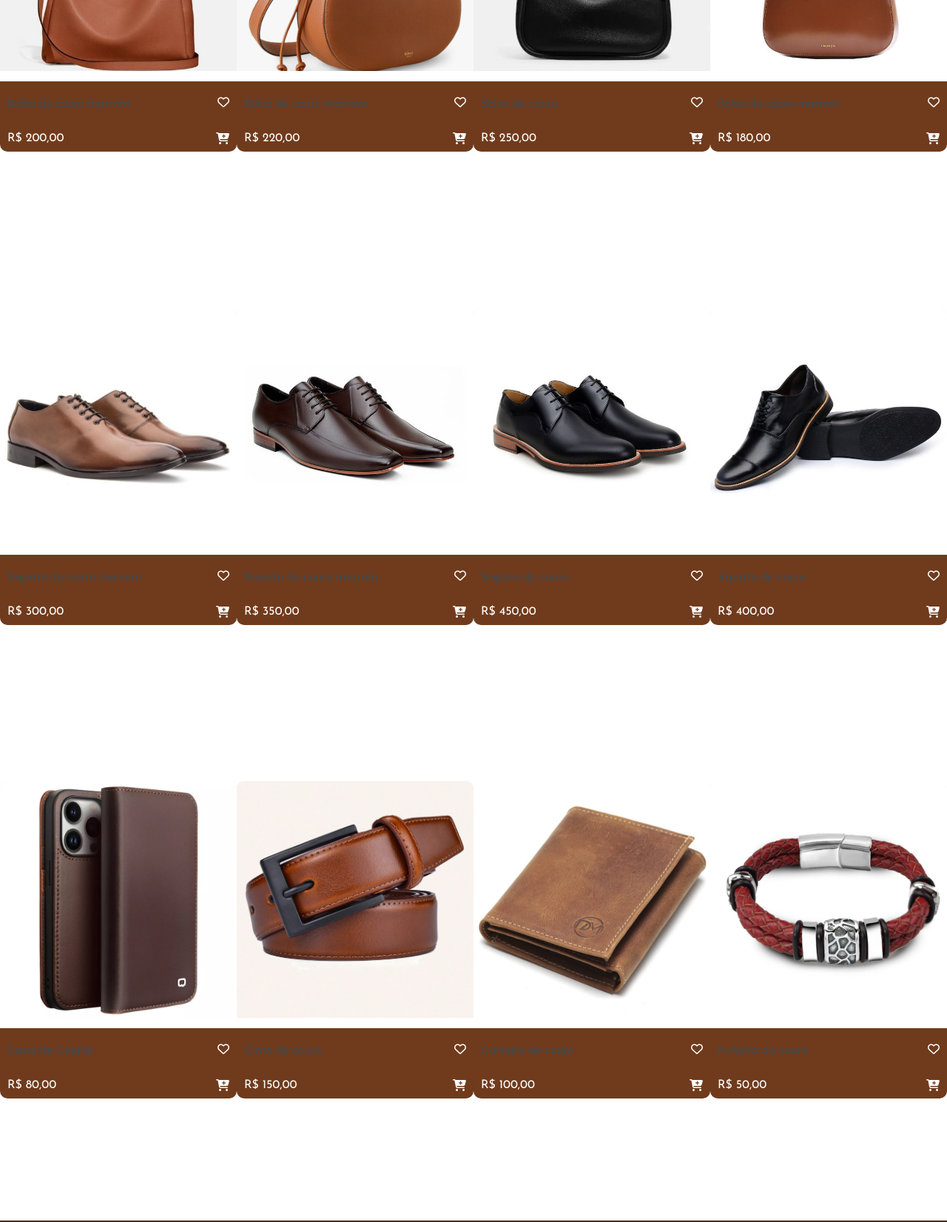
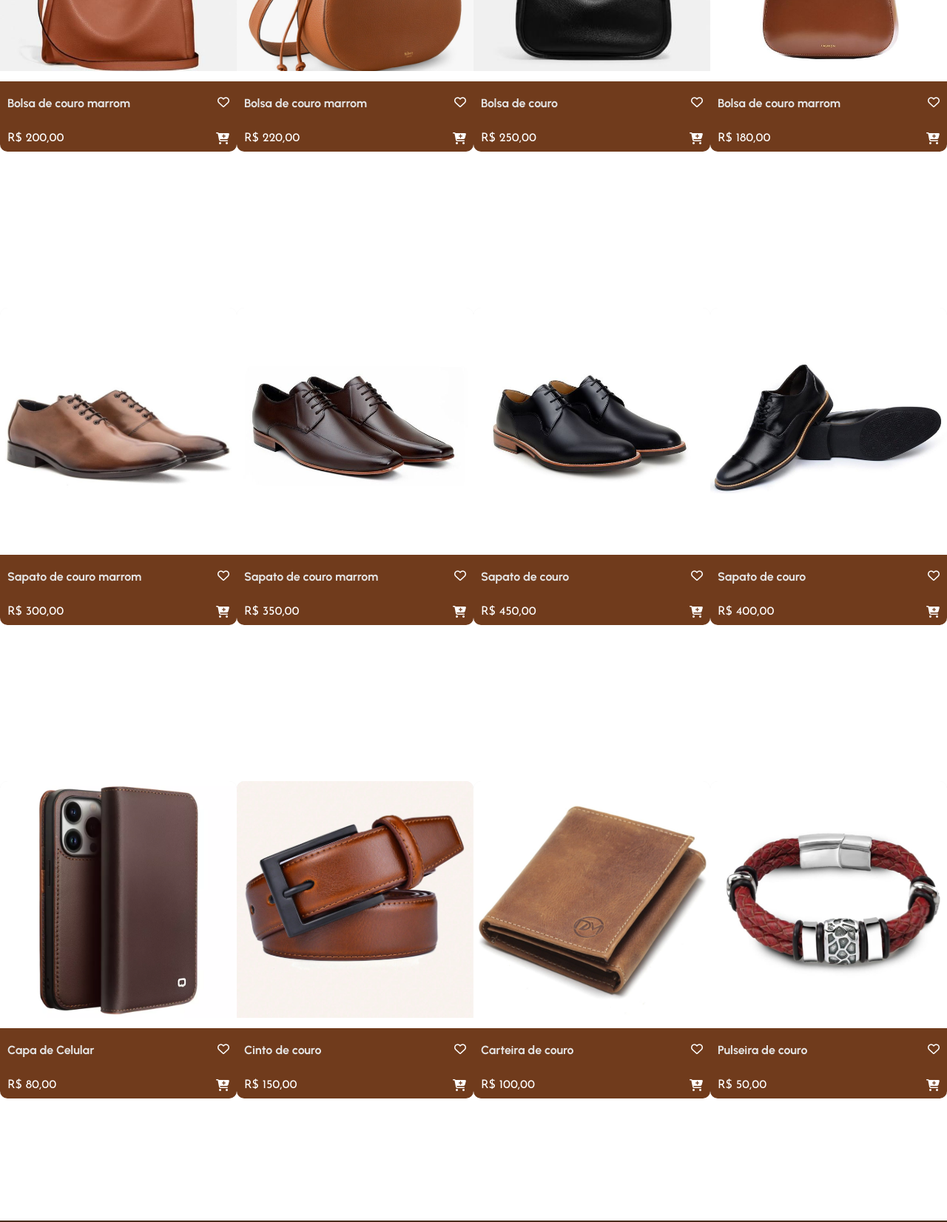
Before and after one commit to 2023-senai-sp-ford-enter/blueCase-sapataria-arnaldo, a plain HTML site: page catalogo.html in a window 1280 px wide. Shown: the part 1100-2752 px from the top of the page at 74% size. Drawn offline with Linux system fonts and the light colour scheme.

Commit message:
Corrigindo cor dos parágrafos

```diff
--- a/catalogo.html
+++ b/catalogo.html
@@ -14,6 +14,7 @@
 <body>
     <header id="header" class="header">
         <h1 class="header-title">Sapataria do Arnaldo</h1>
+
         <nav class="navbar">
             <ul>
                 <li>
@@ -29,7 +30,12 @@
                     <a href="contato.html">Contato</a>
                 </li>
                 <li>
-                    <a href="login.html">Login</a>
+                    <a href="login.html"><i class="fa-solid fa-user"></i></a>
+                </li>
+                <li>
+                    <button id="theme-btn">
+                        <i class="fa-solid fa-circle-half-stroke"></i>
+                    </button>
                 </li>
             </ul>
         </nav>
@@ -67,7 +73,7 @@
                         <img src="img/bags-catalog/catalog-bag-1.jpg" loading="lazy" alt="foto de bolsa">
 
                         <div class="text-card">
-                            <p>Bolsa de couro marrom</p>
+                            <p class="description-paragraph">Bolsa de couro marrom</p>
                             <i class="fa-regular fa-heart"></i>
                         </div>
 
@@ -81,7 +87,7 @@
                         <img src="img/bags-catalog/catalog-bag-2.jpg" loading="lazy" alt="foto de bolsa">
 
                         <div class="text-card">
-                            <p>Bolsa de couro marrom</p>
+                            <p class="description-paragraph">Bolsa de couro marrom</p>
                             <i class="fa-regular fa-heart"></i>
                         </div>
 
@@ -95,7 +101,7 @@
                         <img src="img/bags-catalog/catalog-bag-3.jpg" loading="lazy" alt="foto de bolsa">
 
                         <div class="text-card">
-                            <p>Bolsa de couro</p>
+                            <p class="description-paragraph">Bolsa de couro</p>
                             <i class="fa-regular fa-heart"></i>
                         </div>
 
@@ -109,7 +115,7 @@
                         <img src="img/bags-catalog/catalog-bag-4.jpg" loading="lazy" alt="foto de bolsa">
 
                         <div class="text-card">
-                            <p>Bolsa de couro marrom</p>
+                            <p class="description-paragraph">Bolsa de couro marrom</p>
                             <i class="fa-regular fa-heart"></i>
                         </div>
 
@@ -125,7 +131,7 @@
                         <img src="img/sap-brw.jpg" loading="lazy" alt="foto de sapato">
 
                         <div class="text-card">
-                            <p>Sapato de couro marrom</p>
+                            <p class="description-paragraph">Sapato de couro marrom</p>
                             <i class="fa-regular fa-heart"></i>
                         </div>
 
@@ -139,7 +145,7 @@
                         <img src="img/shoes-catalog/catalog-shoe-2.jpg" loading="lazy" alt="foto de sapato">
 
                         <div class="text-card">
-                            <p>Sapato de couro marrom</p>
+                            <p class="description-paragraph">Sapato de couro marrom</p>
                             <i class="fa-regular fa-heart"></i>
                         </div>
 
@@ -153,7 +159,7 @@
                         <img src="img/shoes-catalog/catalog-shoe-3.jpg" loading="lazy" alt="foto de sapato">
 
                         <div class="text-card">
-                            <p>Sapato de couro</p>
+                            <p class="description-paragraph">Sapato de couro</p>
                             <i class="fa-regular fa-heart"></i>
                         </div>
 
@@ -167,7 +173,7 @@
                         <img src="img/shoes-catalog/catalog-shoe-4.jpg" loading="lazy" alt="foto de sapato">
 
                         <div class="text-card">
-                            <p>Sapato de couro </p>
+                            <p class="description-paragraph">Sapato de couro </p>
                             <i class="fa-regular fa-heart"></i>
                         </div>
 
@@ -183,7 +189,7 @@
                         <img src="img/capa-de-celular.webp" loading="lazy" alt="foto da capa de celular">
 
                         <div class="text-card">
-                            <p>Capa de Celular </p>
+                            <p class="description-paragraph">Capa de Celular </p>
                             <i class="fa-regular fa-heart"></i>
                         </div>
 
@@ -197,7 +203,7 @@
                         <img src="img/cinto.jpg" loading="lazy" alt="foto de cinto de couro">
 
                         <div class="text-card">
-                            <p>Cinto de couro </p>
+                            <p class="description-paragraph">Cinto de couro </p>
                             <i class="fa-regular fa-heart"></i>
                         </div>
 
@@ -211,7 +217,7 @@
                         <img src="img/carteira.jpg" loading="lazy" alt="imagem de uma carteira de couro">
 
                         <div class="text-card">
-                            <p>Carteira de couro </p>
+                            <p class="description-paragraph">Carteira de couro </p>
                             <i class="fa-regular fa-heart"></i>
                         </div>
 
@@ -225,7 +231,7 @@
                         <img src="img/pulseira.jpg" loading="lazy" alt="foto de uma pulseira">
 
                         <div class="text-card">
-                            <p>Pulseira de couro </p>
+                            <p class="description-paragraph">Pulseira de couro </p>
                             <i class="fa-regular fa-heart"></i>
                         </div>
 
--- a/css/style.css
+++ b/css/style.css
@@ -84,7 +84,13 @@ body {
     font-size: 20px;
     background-color: var(--color-secundary);
     color: var(--color-text);
+    transition: all 500ms;
     cursor: pointer;
+}
+
+.navbar ul li button:hover {
+    margin-left: 10px;
+    color: #d67e43;
 }
 
 
@@ -372,7 +378,7 @@ body {
 .promotion-banner {
     width: 150%;
     height: 470px;
-    margin: 0 0 40px 0;
+    margin: 0 0 20px 0;
     object-fit: cover;
     border-radius: 10px;
     transition: all 500ms;
@@ -380,6 +386,7 @@ body {
 
 .promotion-banner:hover {
     transform: scale3d(1.03, 1.03, 1.6);
+    box-shadow: 0 0 10px #8f8d8d;
 }
 
 .catalog-navbar {
@@ -467,6 +474,7 @@ body {
 .products .others .card .text-card p {
     width: 200px;
     margin: 10px 0 10px 0;
+    color: var(--color-text);
 }
 
 .products .bags .card .text-card i,
```
Also changed, not shown: cadastro.html (+7 -2 lines), contato.html (+6 -1 lines), index.html (+1 -1 lines), login.html (+7 -2 lines), sobre-nos.html (+6 -1 lines).
